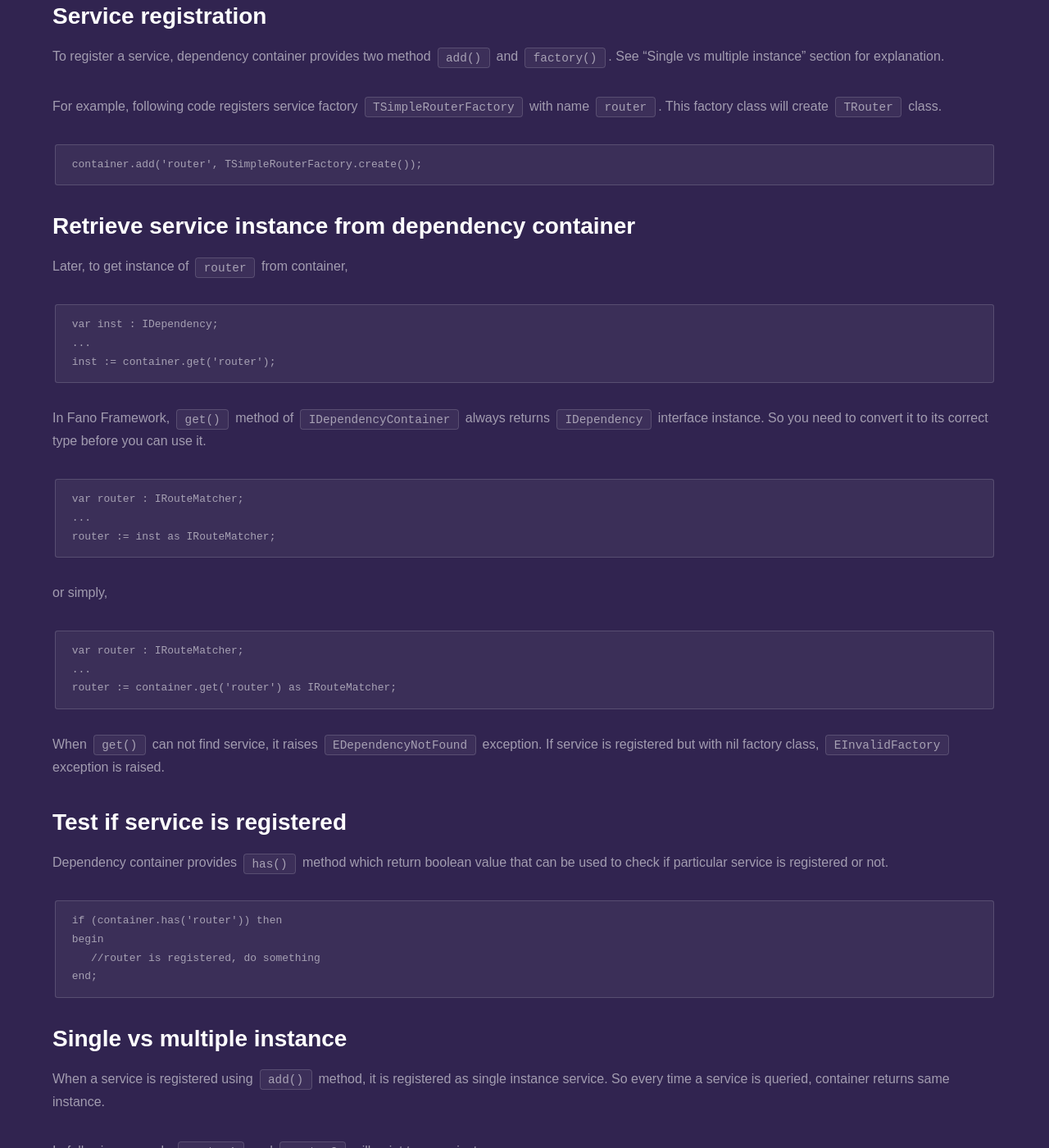
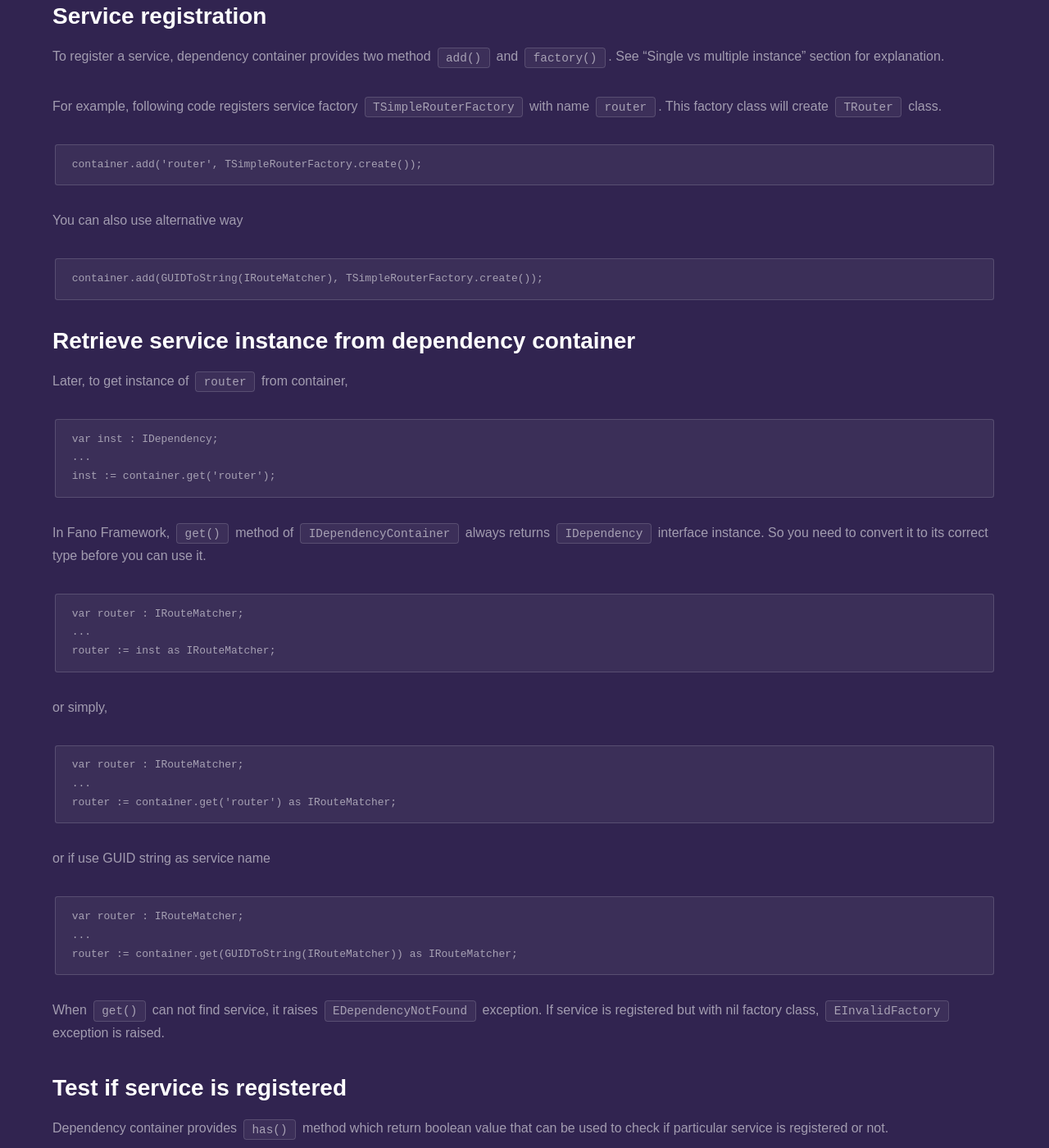
Before and after one commit to fanoframework/fanoframework.github.io, a Jekyll site: the page built from dependency-container/index.md, in a window 1280 px wide and 1400 px high, scrolled down 967 px. Shown: the whole window at 82% size. Built offline with Jekyll 4.4.1, drawn with Linux system fonts in a browser that asks for light colours; our own code applies the rules of GitHub Pages for plain Markdown files.

Commit message:
add content about alternative way registering service using GUIDToString

````diff
--- a/dependency-container/index.md
+++ b/dependency-container/index.md
@@ -39,6 +39,12 @@
 container.add('router', TSimpleRouterFactory.create());
 ```
 
+You can also use alternative way
+
+```
+container.add(GUIDToString(IRouteMatcher), TSimpleRouterFactory.create());
+```
+
 ## Retrieve service instance from dependency container
 
 Later, to get instance of `router` from container,
@@ -63,6 +69,14 @@
 var router : IRouteMatcher;
 ...
 router := container.get('router') as IRouteMatcher;
+```
+
+or if use GUID string as service name
+
+```
+var router : IRouteMatcher;
+...
+router := container.get(GUIDToString(IRouteMatcher)) as IRouteMatcher;
 ```
 
 When `get()` can not find service, it raises `EDependencyNotFound` exception.
````
